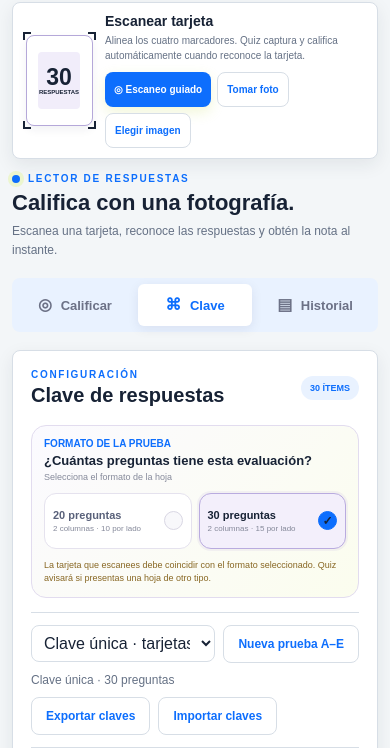
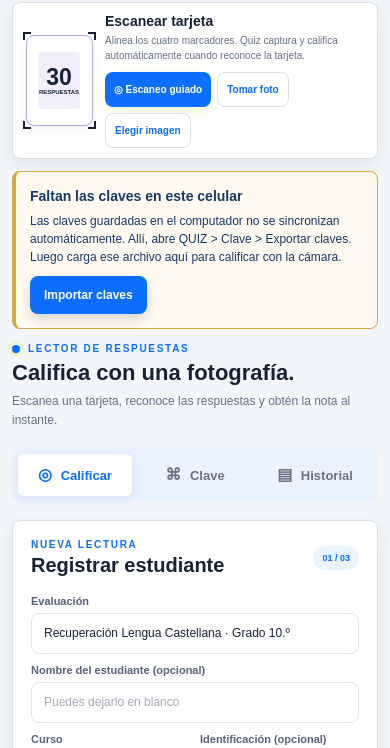
Before and after one commit to sergiomantilla09-hue/quiz, a plain HTML site: page index.html in a window 390 px wide. Both pictures are taken after a click on the button "◎ Escaneo guiado". Shown: the part 84-832 px from the top of the page. Drawn offline with Linux system fonts and the light colour scheme.

Commit message:
Show mobile key transfer prompt before guided scanning

```diff
--- a/app.js
+++ b/app.js
@@ -259,6 +259,7 @@ $('quizExportVariantKeys').addEventListener('click',()=>{
   const url=URL.createObjectURL(blob),link=document.createElement('a');link.href=url;link.download='QUIZ-claves-A-E-'+bundle.id+'.json';document.body.append(link);link.click();link.remove();setTimeout(()=>URL.revokeObjectURL(url),15000);
 });
 $('quizImportVariantKeys').addEventListener('click',()=>$('quizVariantKeysFile').click());
+$('scanImportKeysBtn').addEventListener('click',()=>$('quizVariantKeysFile').click());
 $('quizVariantKeysFile').addEventListener('change',async event=>{
   const file=event.target.files[0];if(!file)return;
   try{if(file.size>100000)throw Error('El archivo de claves es demasiado grande.');const value=JSON.parse(await file.text());if(value.format!=='siga-quiz-variants'||value.version!==1)throw Error('El archivo no es un conjunto de claves de SIGA+.');window.SIGA_QUIZ_IMPORT_VARIANTS(value.bundle);}catch(error){showToast('No se importaron las claves. '+error.message);}finally{event.target.value='';}
@@ -300,6 +301,7 @@ window.SIGA_QUIZ_IMPORT_VARIANTS = value => {
   store.variantSets[bundle.id]=bundle;
   if(store.activeVariantSet===bundle.id)store.answerKey=variantKeys(bundle,QUESTION_COUNT)[store.selectedVariant].slice();
   chooseVariant(bundle.id);store.assessmentName=bundle.name;ui.scanAssessment.value=bundle.name;renderKeyEditor();persist();switchTab('key');
+  $('scanKeysNotice').hidden=true;
   const ready=Object.values(variantKeys(bundle)).filter(key=>key.every(Boolean)).length;
   showToast(ready===5?'Cinco tipos A–E listos para calificar.':`Tipos A–E preparados: ${ready} claves completas de cinco.`);
 };
@@ -1047,13 +1049,14 @@ ui.closeLiveScannerBtn.addEventListener('click', () => stopLiveScanner(true));
 
 async function openLiveScanner() {
   clearMessage();
+  $('scanKeysNotice').hidden=true;
   if (!window.isSecureContext || !navigator.mediaDevices || !navigator.mediaDevices.getUserMedia) {
     showMessage('La cámara en vivo necesita abrir Quiz desde su dirección HTTPS y permitir el acceso a la cámara.', 'error');
     return;
   }
   if (!(store.activeVariantSet?Object.values(variantKeys(store.variantSets[store.activeVariantSet])).some(k=>k.every(Boolean)):store.answerKey.every(Boolean))) {
-    showMessage('Antes de escanear, configura las ' + QUESTION_COUNT + ' respuestas correctas en la sección Clave.', 'error');
-    switchTab('key');
+    $('scanKeysNotice').hidden=false;
+    $('scanKeysNotice').scrollIntoView({behavior:'smooth',block:'nearest'});
     return;
   }
   stopLiveScanner(false);
--- a/index.html
+++ b/index.html
@@ -11,7 +11,7 @@
   <link rel="manifest" href="manifest.webmanifest">
   <link rel="icon" href="assets/quiz-mark.svg" type="image/svg+xml">
   <link rel="apple-touch-icon" href="assets/icon-180.png">
-  <link rel="stylesheet" href="styles.css">
+  <link rel="stylesheet" href="styles.css?v=19">
   <link rel="stylesheet" href="embed.css?v=18">
   <link rel="stylesheet" href="siga-ui.css?v=18">
   <script src="vendor/qrcode-2.0.4.js" defer></script>
@@ -53,6 +53,11 @@
           </div>
           <input id="cameraInput" type="file" accept="image/*" capture="environment" hidden>
           <input id="galleryInput" type="file" accept="image/*" hidden>
+        </div>
+        <div id="scanKeysNotice" class="scan-keys-notice" role="alert" hidden>
+          <strong>Faltan las claves en este celular</strong>
+          <p>Las claves guardadas en el computador no se sincronizan automáticamente. Allí, abre QUIZ &gt; Clave &gt; Exportar claves. Luego carga ese archivo aquí para calificar con la cámara.</p>
+          <button id="scanImportKeysBtn" class="btn btn-primary" type="button">Importar claves</button>
         </div>
         <section id="liveScanner" class="live-scanner" hidden aria-label="Escáner guiado en vivo">
           <div class="live-scanner-head">
@@ -281,6 +286,6 @@
     </div>
   </div>
   <div id="toast" class="toast" role="status" aria-live="polite"></div>
-  <script src="app.js?v=18" defer></script>
+  <script src="app.js?v=19" defer></script>
 </body>
 </html>
--- a/styles.css
+++ b/styles.css
@@ -97,6 +97,10 @@ button,input,select{font:inherit}button{cursor:pointer}.app-shell{max-width:980p
 
 /* First-screen scanning layout */
 main>.capture-card{margin-top:12px;margin-bottom:0}
+.scan-keys-notice{margin:12px 0 0;padding:14px;border:1px solid #d7a942;border-left:4px solid #d7a942;border-radius:8px;background:#fffaf0;color:#173968;font-size:12px;line-height:1.5}
+.scan-keys-notice[hidden]{display:none}
+.scan-keys-notice strong{display:block;font-size:14px}
+.scan-keys-notice p{margin:5px 0 10px}
 main>.live-scanner{margin-top:12px}
 main>.template-link{margin-top:8px;margin-bottom:4px}
 @media(max-width:620px){
```
Also changed, not shown: sw.js (+4 -4 lines), tests/verify-pwa.cjs (+20 -3 lines).
